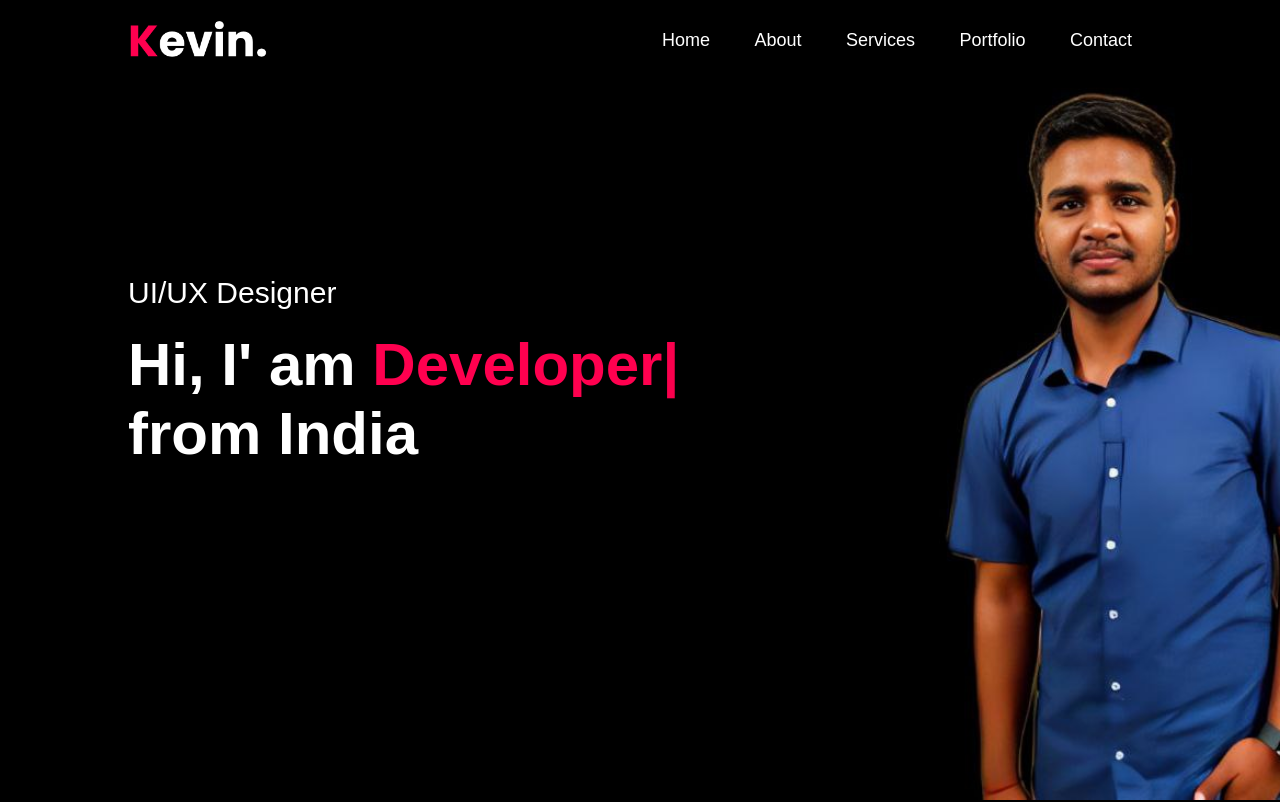
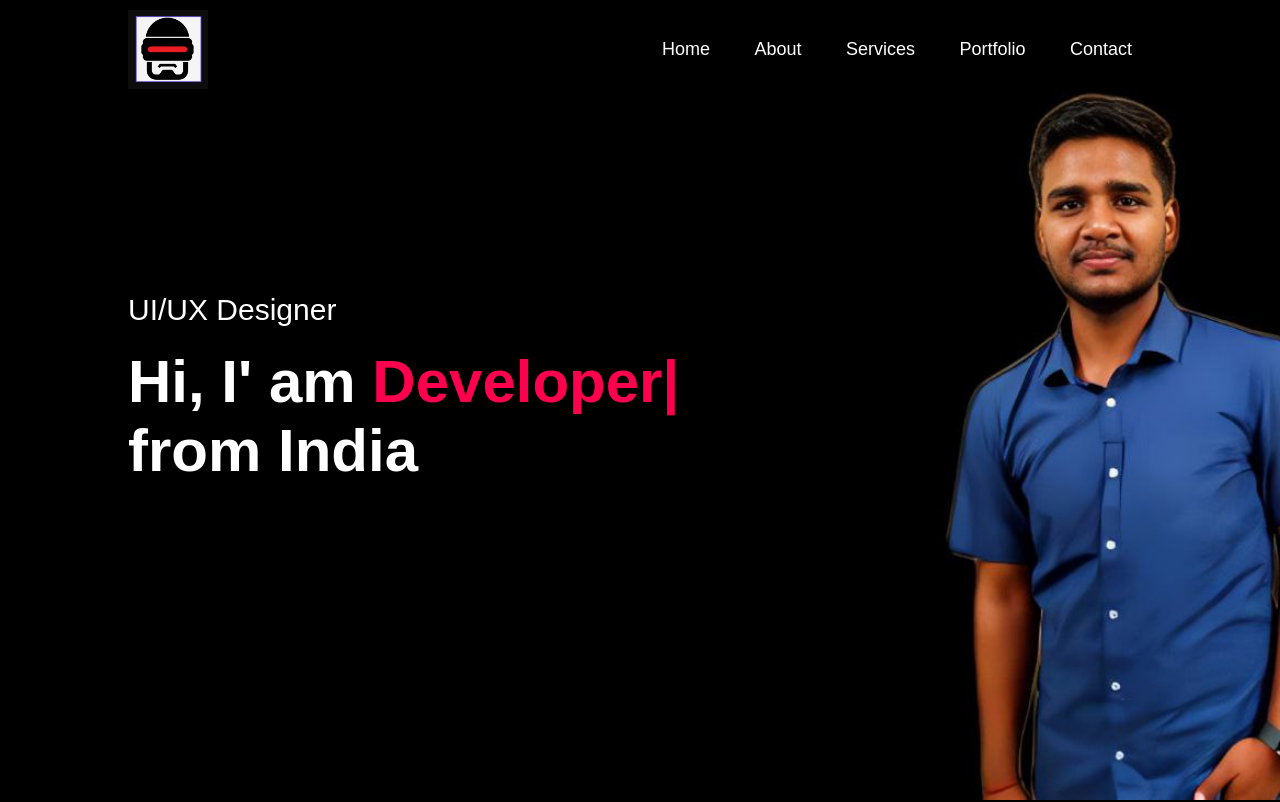
Before and after one commit to MohitLucifer/portfolio, a website: page index.html in a window 1280 px wide. Shown: the top 802 px of the page. Drawn offline with nearby package versions, Linux system fonts and the light colour scheme.

Commit message:
new logo

```diff
--- a/index.html
+++ b/index.html
@@ -15,7 +15,7 @@
     <div id="header">
         <div class="container">
             <nav>
-                <img src="style1/images/logo.png" class="logo">
+                <img src="style1/images/logo3.png" class="logo">
                 <ul id="sidemenu">
                     <li><a href="#header">Home</a></li>
                     <li><a href="#about">About</a></li>
--- a/style1/style.css
+++ b/style1/style.css
@@ -38,7 +38,7 @@ nav {
 }
 
 .logo {
-    width: 140px;
+    width: 80px;
 
 }
 
```
Also changed, not shown: style1/images/logo2.png (added), style1/images/logo3.png (added), style1/images/phot11.png (added).
